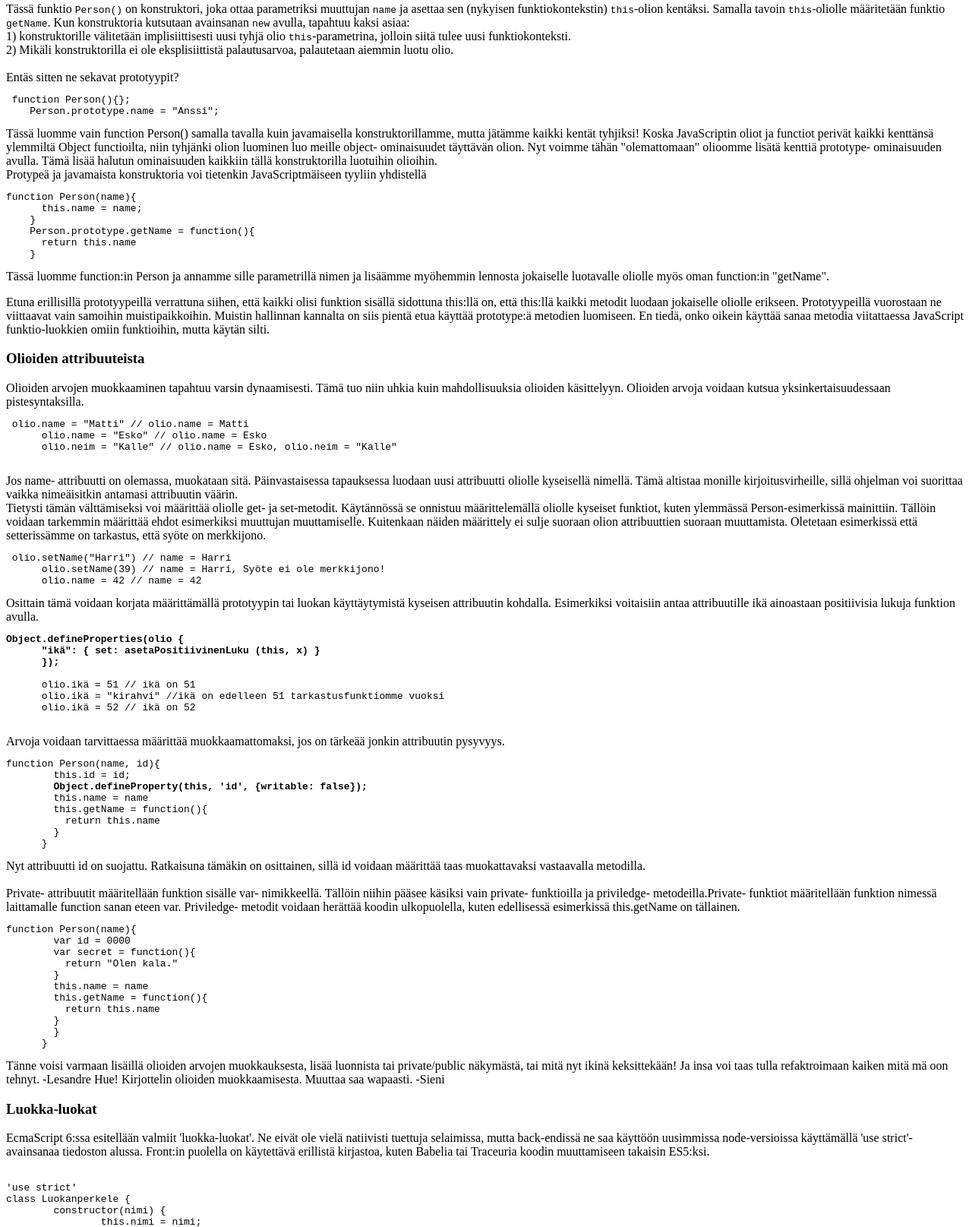
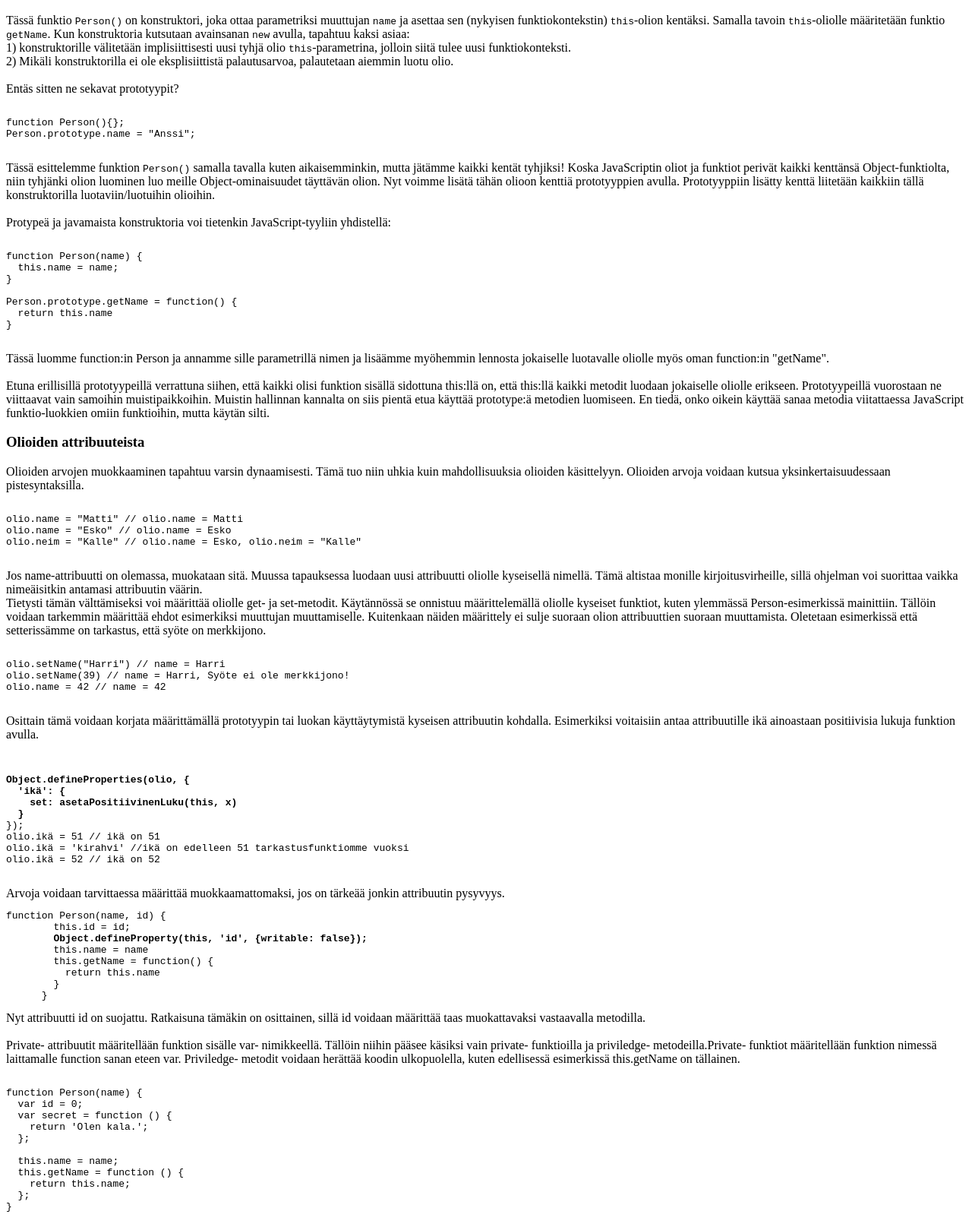
Before and after one commit to tixtixti/JStyhma, a website: page static/wk4.html in a window 1280 px wide. Shown: the part 631-2246 px from the top of the page at 76% size. Drawn offline with Linux system fonts and the light colour scheme.

Commit message:
fixed whitespace

```diff
--- a/static/wk4.html
+++ b/static/wk4.html
@@ -15,7 +15,7 @@
     Kaikilla tavoilla on omat vahvuutensa ja heikkoutensa. Tässä käydään läpi muutamia erilaisia tapoja luoda olioita JavaScriptissä.
   </div>
 
-  <div>Yksinkertaisin tapa luoda instanssi oliosta on määritellä olioliteraalin kentät suoraan</div>
+  <div>Yksinkertaisin tapa luoda instanssi oliosta on määritellä olioliteraalin kentät suoraan seuraavasti:</div>
   <pre><code>
 var person = {
   name : "Anssi",
@@ -32,7 +32,8 @@ var person = {
   <div>
     Oliosta josta olioliteraali on luotu ei voi suoraan luoda uusia instansseja, vaan se joudutaan tarvittaessa tekemään kloonaamalla jo luotu instanssi.
     Kloonaaminen ei kuitenkaan ole suositeltavaa, koska kloonattua instanssia ei voida enää muokata täysin vapaasti.
-    Parempi tapa luoda useita olioita onkin Javasta tuttu konstruktorien käyttö
+    Parempi tapa luoda useita olioita onkin Javasta tuttu konstruktorien käyttö seuraavaan tapaan:
+  </div>
   <pre><code>
 function Person(name) {
   this.name = name
@@ -54,40 +55,45 @@ var person = new Person("Matti")
   </div>
 
   <br>
-    <div>Entäs sitten ne sekavat prototyypit?
-    <pre><code> function Person(){};
-    Person.prototype.name = "Anssi";</pre></code>
-    Tässä luomme vain function Person() samalla tavalla kuin javamaisella konstruktorillamme,
-  mutta jätämme kaikki kentät tyhjiksi! Koska JavaScriptin oliot ja functiot perivät kaikki
-kenttänsä ylemmiltä Object functioilta, niin tyhjänki olion luominen luo meille object- ominaisuudet
-täyttävän olion. Nyt voimme tähän "olemattomaan" olioomme lisätä kenttiä prototype- ominaisuuden avulla.
-Tämä lisää halutun ominaisuuden kaikkiin tällä konstruktorilla luotuihin olioihin.
+  <div>Entäs sitten ne sekavat prototyypit?</div>
+  <pre><code>
+function Person(){};
+Person.prototype.name = "Anssi";
+  </pre></code>
+  <div>
+    Tässä esittelemme funktion <code>Person()</code> samalla tavalla kuten aikaisemminkin, mutta jätämme kaikki kentät tyhjiksi!
+    Koska JavaScriptin oliot ja funktiot perivät kaikki kenttänsä Object-funktiolta, niin tyhjänki olion luominen luo meille Object-ominaisuudet täyttävän olion.
+    Nyt voimme lisätä tähän olioon kenttiä prototyyppien avulla. Prototyyppiin lisätty kenttä liitetään kaikkiin tällä konstruktorilla luotaviin/luotuihin olioihin.
   </div>
-<div>Protypeä ja javamaista konstruktoria voi tietenkin JavaScriptmäiseen tyyliin yhdistellä
-<pre><code>function Person(name){
+  <br>
+  <div>Protypeä ja javamaista konstruktoria voi tietenkin JavaScript-tyyliin yhdistellä:</div>
+  <pre><code>
+function Person(name) {
   this.name = name;
 }
-    Person.prototype.getName = function(){
+
+Person.prototype.getName = function() {
   return this.name
-    }</pre></code>
-    Tässä luomme function:in Person ja annamme sille parametrillä nimen ja lisäämme myöhemmin
-    lennosta jokaiselle luotavalle oliolle myös oman function:in "getName".
-
-    <p>
+}
+  </pre></code>
+  <div>
+    Tässä luomme function:in Person ja annamme sille parametrillä nimen ja lisäämme myöhemmin lennosta jokaiselle luotavalle oliolle myös oman function:in "getName".
+  </div>
+  <br>
+  <div>
     Etuna erillisillä prototyypeillä verrattuna siihen, että kaikki olisi funktion sisällä sidottuna this:llä on, että this:llä kaikki metodit luodaan jokaiselle oliolle erikseen. Prototyypeillä vuorostaan ne viittaavat vain samoihin muistipaikkoihin. Muistin hallinnan kannalta on siis pientä etua käyttää prototype:ä metodien luomiseen. En tiedä, onko oikein käyttää sanaa metodia viitattaessa JavaScript funktio-luokkien omiin funktioihin, mutta käytän silti.
-    </p>
   </div>
   <div>
     <h3>Olioiden attribuuteista</h3>
     Olioiden arvojen muokkaaminen tapahtuu varsin dynaamisesti. Tämä tuo niin uhkia kuin
     mahdollisuuksia olioiden käsittelyyn. Olioiden arvoja voidaan kutsua yksinkertaisuudessaan pistesyntaksilla.
-    <pre><code> olio.name = "Matti" // olio.name = Matti
+    <pre><code>
+olio.name = "Matti" // olio.name = Matti
 olio.name = "Esko" // olio.name = Esko
 olio.neim = "Kalle" // olio.name = Esko, olio.neim = "Kalle"
     </pre></code>
-    Jos name- attribuutti on olemassa, muokataan sitä. Päinvastaisessa tapauksessa luodaan uusi attribuutti oliolle
-    kyseisellä nimellä. Tämä altistaa monille kirjoitusvirheille, sillä ohjelman voi suorittaa vaikka nimeäisitkin
-    antamasi attribuutin väärin.
+    Jos name-attribuutti on olemassa, muokataan sitä. Muussa tapauksessa luodaan uusi attribuutti oliolle kyseisellä nimellä.
+    Tämä altistaa monille kirjoitusvirheille, sillä ohjelman voi suorittaa vaikka nimeäisitkin antamasi attribuutin väärin.
   </div>
   <div>
     Tietysti tämän välttämiseksi voi määrittää oliolle get- ja set-metodit. Käytännössä se onnistuu määrittelemällä
@@ -95,57 +101,56 @@ Tämä lisää halutun ominaisuuden kaikkiin tällä konstruktorilla luotuihin o
     ehdot esimerkiksi muuttujan muuttamiselle. Kuitenkaan näiden määrittely ei sulje suoraan olion attribuuttien
     suoraan muuttamista.
     Oletetaan esimerkissä että setterissämme on tarkastus, että syöte on merkkijono.
-    <pre><code> olio.setName("Harri") // name = Harri
+  </div>
+  <pre><code>
+olio.setName("Harri") // name = Harri
 olio.setName(39) // name = Harri, Syöte ei ole merkkijono!
-      olio.name = 42 // name = 42</pre></code>
-  </div>
+olio.name = 42 // name = 42
+  </pre></code>
   <div>
     Osittain tämä voidaan korjata määrittämällä prototyypin tai luokan käyttäytymistä kyseisen attribuutin kohdalla.
     Esimerkiksi voitaisiin antaa attribuutille ikä ainoastaan positiivisia lukuja funktion avulla.
-    <pre><code><b>Object.defineProperties(olio {
-      "ikä": { set: asetaPositiivinenLuku (this, x) }
-      });</b>
-
+  </div>
+  <pre><code>
+<b>
+Object.defineProperties(olio, {
+  'ikä': {
+    set: asetaPositiivinenLuku(this, x)
+  }</b>
+});
 olio.ikä = 51 // ikä on 51
-      olio.ikä = "kirahvi" //ikä on edelleen 51 tarkastusfunktiomme vuoksi
+olio.ikä = 'kirahvi' //ikä on edelleen 51 tarkastusfunktiomme vuoksi
 olio.ikä = 52 // ikä on 52
   </pre></code>
-  </div>
   <div>
     Arvoja voidaan tarvittaessa määrittää muokkaamattomaksi, jos on tärkeää jonkin attribuutin pysyvyys.
-    <pre><code>function Person(name, id){
+    <pre><code>function Person(name, id) {
         this.id = id;
         <b>Object.defineProperty(this, 'id', {writable: false});</b>
         this.name = name
-        this.getName = function(){
+        this.getName = function() {
           return this.name
         }
       }</pre></code>
-    Nyt attribuutti id on suojattu. Ratkaisuna tämäkin on osittainen, sillä id voidaan määrittää taas muokattavaksi
-    vastaavalla metodilla.
+    Nyt attribuutti id on suojattu. Ratkaisuna tämäkin on osittainen, sillä id voidaan määrittää taas muokattavaksi vastaavalla metodilla.
   </div>
   <br/>
   <div>Private- attribuutit määritellään funktion sisälle var- nimikkeellä. Tällöin niihin pääsee käsiksi vain private- funktioilla
   ja priviledge- metodeilla.Private- funktiot määritellään funktion nimessä laittamalle function sanan eteen var. Priviledge- metodit voidaan herättää
   koodin ulkopuolella, kuten edellisessä esimerkissä this.getName on tällainen.</div>
-  <pre><code>function Person(name){
-        var id = 0000
-        var secret = function(){
-          return "Olen kala."
+  <pre><code>
+function Person(name) {
+  var id = 0;
+  var secret = function () {
+    return 'Olen kala.';
+  };
+
+  this.name = name;
+  this.getName = function () {
+    return this.name;
+  };
 }
-        this.name = name
-        this.getName = function(){
-          return this.name
-        }
-        }
-      }</pre></code>
-
-  <div>Tänne voisi varmaan lisäillä olioiden arvojen muokkauksesta, lisää luonnista
-    tai private/public näkymästä, tai mitä nyt ikinä keksittekään! Ja insa voi taas tulla refaktroimaan
-    kaiken mitä mä oon tehnyt.
-    -Lesandre
-      Hue! Kirjottelin olioiden muokkaamisesta. Muuttaa saa wapaasti. -Sieni
-  </div>
+  </pre></code>
 
   <div>
     <h3>Luokka-luokat</h3>
```
Lines whose indentation alone changed are shown as unchanged.
